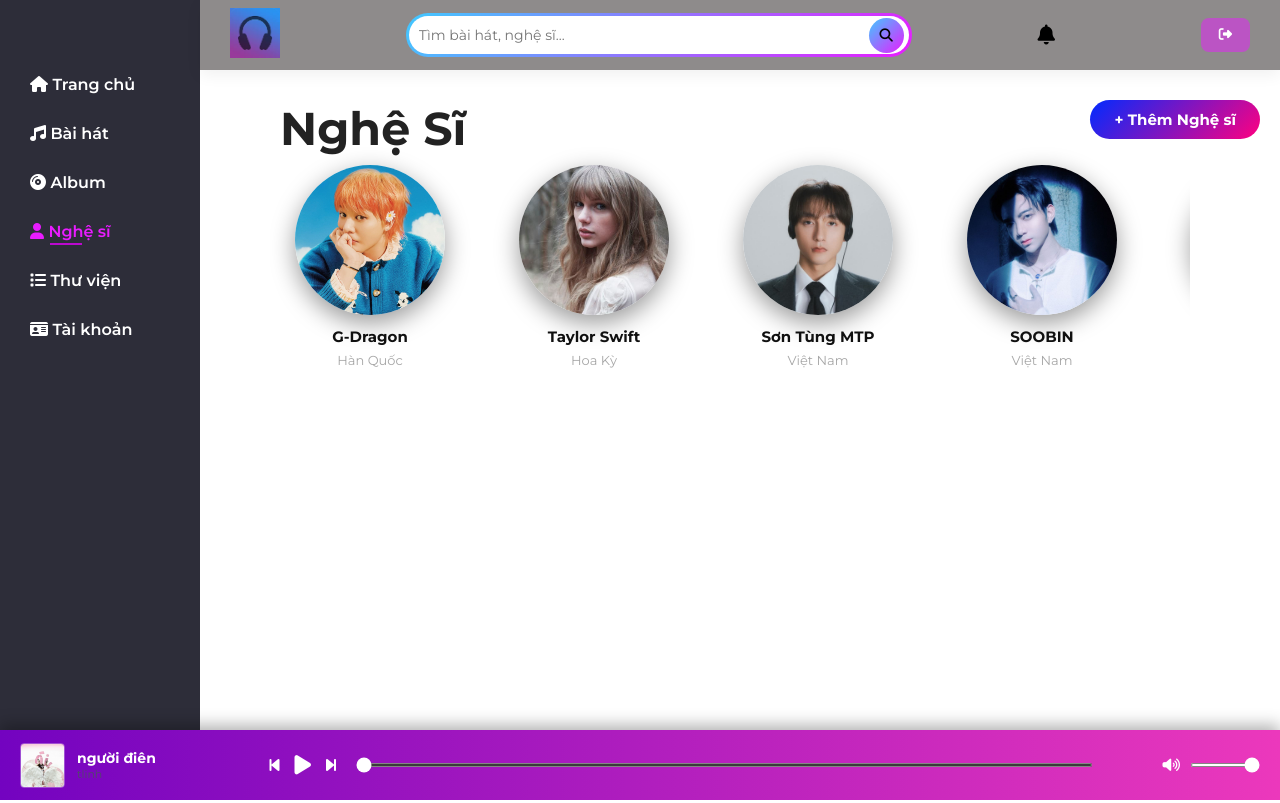
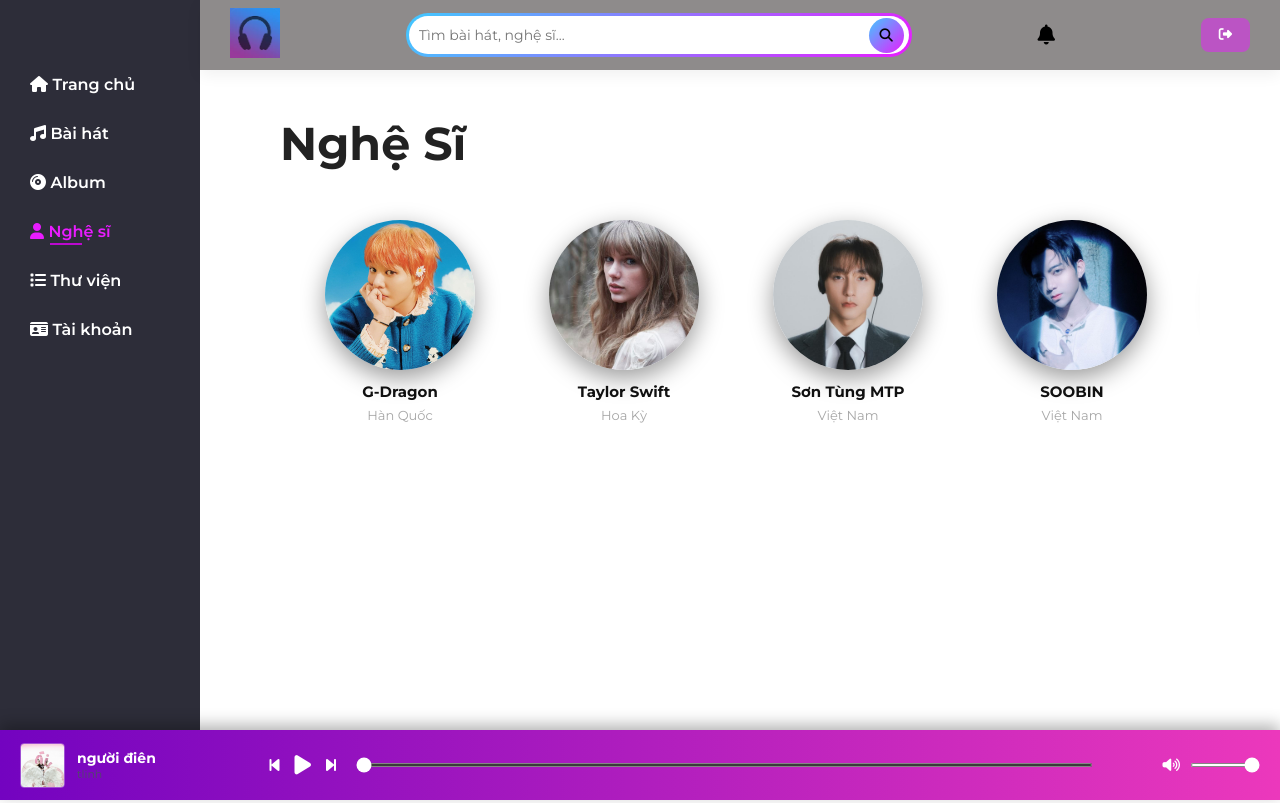
Before and after one commit to DHlan108/Web_nghe_nhac, a PHP site: page /pages/artist.html in a window 1280 px wide. Run offline with PHP 8.4, Linux system fonts and the light colour scheme; data comes from the database, SQL or seed files in the repository; data that the repository does not hold is empty.

Commit message:
sua giao dien lai

```diff
--- a/css/album.css
+++ b/css/album.css
@@ -280,7 +280,7 @@
   flex: 0 0 200px;
   width: 200px;
   min-width: 200px;
-  background: none !important;
+  background: var(--border-light);
   padding: 18px;
   border-radius: 12px;
   transition: all 0.3s ease;
@@ -500,19 +500,21 @@
 
 /* NÚT THÊM ARTIST */
 #artist-container {
-    margin-top: -50px;
-    margin-left: -10px;
+    margin-top: -10px;
+    margin-left: 20px;
+    z-index: 1;
 }
 #product1 {
     position: relative;
-    margin-top: 80px;
+    padding-top: 135px;
+
 }
 
 .admin-add-btn-artist {
     position: absolute;
-    top: 20px;
-    right: 20px;
-
+    margin-bottom: 0px;
+    top: 120px;
+    right: 90px;
     background: linear-gradient(135deg, #002aff 0%, #ff0080 100%);
     color: white;
     border: none;
@@ -521,7 +523,7 @@
     font-weight: bold;
     font-size: 15px;
     cursor: pointer;
-    z-index: 10;
+    z-index: 100;
     transition: 0.3s ease;
     min-width: 150px;
 }
--- a/js/loadAlbum.js
+++ b/js/loadAlbum.js
@@ -304,5 +304,4 @@ function scrollToSection(id) {
             behavior: "smooth"
         });
     }
-
 }
--- a/js/loadArtist.js
+++ b/js/loadArtist.js
@@ -75,8 +75,15 @@ document.addEventListener("DOMContentLoaded", () => {
         })
         .catch(err => console.error("Lỗi fetch:", err));
 
-    // PHẦN ADMIN (Dòng 86 của cậu đây)
     if(userRole === "admin" && container){
+        const section = document.getElementById("product1");
+        if (section && !document.querySelector(".admin-add-btn-artist")) {
+            const addBtn = document.createElement("button");
+            addBtn.className = "admin-add-btn-artist";
+            addBtn.innerHTML = "+ Thêm Nghệ Sĩ";
+            addBtn.onclick = openArtistModal; // Gán sự kiện mở modal
+            section.appendChild(addBtn);
+        }
         container.style.display = "grid";
         container.style.gridTemplateRows = "repeat(2, auto)";
         container.style.gridAutoFlow = "column";
--- a/pages/album.html
+++ b/pages/album.html
@@ -93,7 +93,8 @@
     <div id="album-admin-modal" class="admin-modal">
     <div class="admin-modal-content">
         <div class="admin-modal-header">
-
+            <h2 id="admin-modal-title" style="color: white; margin-bottom: 20px;">Thêm Album Mới</h2>
+            <span class="close-modal" onclick="closeAlbumModalAdmin()" style="cursor: pointer; color: white; font-size: 24px;">&times;</span>
         </div>
         <div class="admin-modal-body">
             <div class="input-group">
@@ -126,9 +127,10 @@
             </div>
         </div>
         <div class="admin-modal-footer">
-
+            <button class="btn-submit" onclick="submitAlbum()" style="width: 100%; background: linear-gradient(90deg, #4facfe 0%, #00f2fe 100%); border-radius: 25px; padding: 12px; border: none; color: white; font-weight: bold; cursor: pointer;">Lưu</button>
         </div>
     </div>
 </div>
+<span class="close-album-modal" onclick="closeAlbumModal()"><i class="fa-solid fa-xmark"></i></span>
   </body>
 </html>
--- a/pages/artist.html
+++ b/pages/artist.html
@@ -28,12 +28,10 @@
         <main class="content">
           <section id="product1" class="section-p1">
               <h2>Nghệ Sĩ</h2>
-              <button class="admin-add-btn-artist" onclick="openArtistModal()">
-              + Thêm Nghệ sĩ
-              </button>
-              <div class="artist-wrapper">
+                  <div class="artist-wrapper">
                   <button class="scroll-btn left" id="artist-btn-left"><i class="fa-solid fa-chevron-left"></i></button>
-                        <div class="pro-container" id="artist-container">
+
+                  <div class="pro-container" id="artist-container">
                       </div>
 
                   <button class="scroll-btn right" id="artist-btn-right"><i class="fa-solid fa-chevron-right"></i></button>
@@ -44,7 +42,10 @@
             <h2 id="artist-name"></h2>
             <div class="pro-container" id="song-container"></div>
           </section>
-         </main>
+            <div class="artist-play">
+              <i class="fa-solid fa-play"></i>
+            </div>
+        </main>
       </div>
     </div>
     <!-- PLAYER -->
@@ -57,8 +58,8 @@
      <div id="artist-admin-modal" class="admin-modal">
     <div class="admin-modal-content">
         <div class="admin-modal-header">
-            <h2 id="admin-artist-modal-title">Quản Lý Nghệ Sĩ</h2>
-            <span class="close-modal" onclick="closeArtistModal()">×</span>
+            <h2 id="admin-artist-modal-title" style="color: white;">Quản Lý Nghệ Sĩ</h2>
+            <span onclick="document.getElementById('artist-admin-modal').style.display='none'" style="cursor: pointer; color: white; font-size: 24px;">&times;</span>
         </div>
         <div class="admin-modal-body">
             <div class="input-group">
@@ -84,7 +85,7 @@
             </div>
         </div>
         <div class="admin-modal-footer">
-            <button class="btn-submit" onclick="submitArtist()">Lưu</button>
+            <button class="btn-submit" onclick="submitArtist()" style="width: 100%;">Lưu Nghệ Sĩ</button>
         </div>
         </div>
         </div>
```
